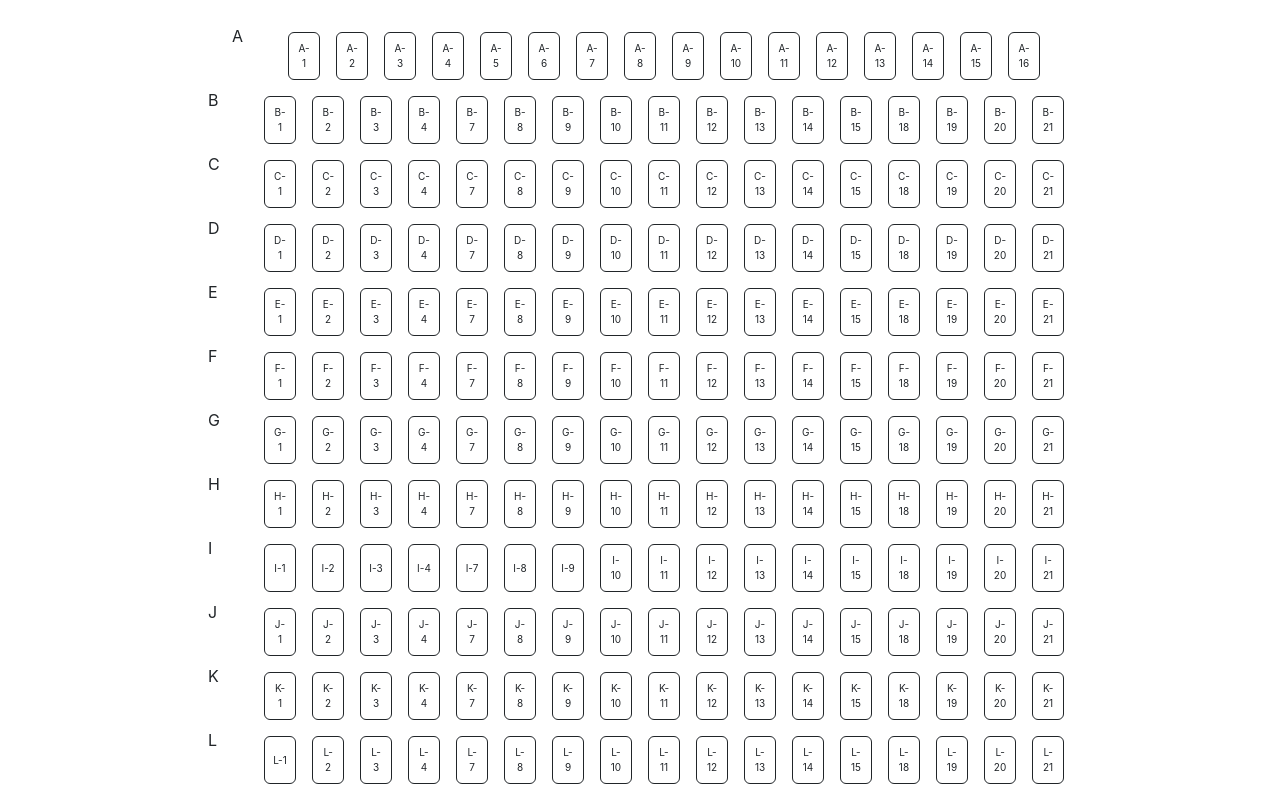
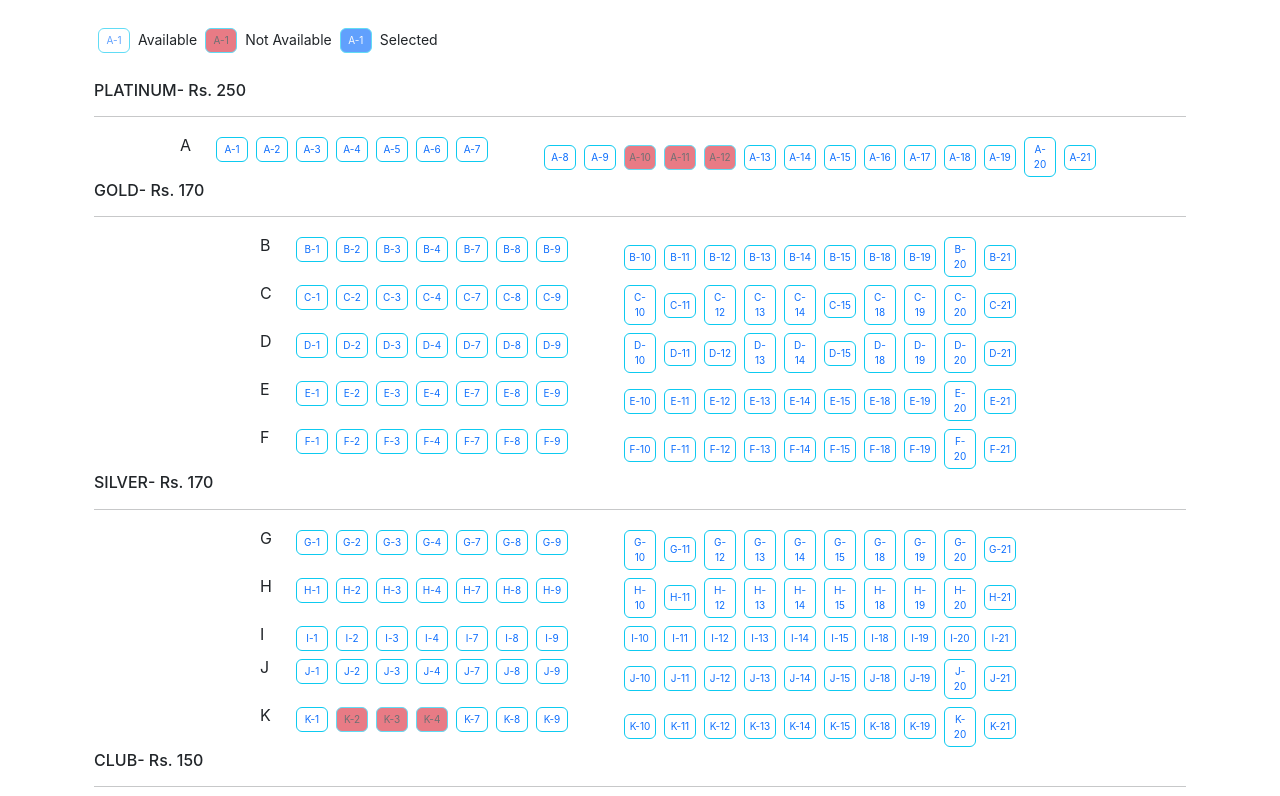
Before and after one commit to praveen1295/move-tickrts-booking-app, a React (Create React App) app: page /seatBooking in a window 1280 px wide. Shown: the top 796 px of the page. Built offline with nearby package versions, Linux system fonts and the light colour scheme.

Commit message:
completed

```diff
--- a/src/App.js
+++ b/src/App.js
@@ -1,4 +1,4 @@
-import React, { createContext, useState, useReducer, useContext } from "react";
+import React, { useState, useEffect, useReducer, useContext } from "react";
 import movieReducer from "./features/reducer";
 import movieContext from "./features/movieContext";
 import Home from "./components/Home";
@@ -11,9 +11,30 @@ import SeatBooking from "./components/SeatBooking";
 function App() {
   const initialState = useContext(movieContext);
   const [state, dispatch] = useReducer(movieReducer, initialState);
+  const [movieData, setMovieData] = useState([]);
+  const [loading, setLoading] = useState(false);
+
+  const getData = async () => {
+    setLoading(true);
+    const response = await fetch("API/movies.json");
+    const data = await response.json();
+    setLoading(false);
+    setMovieData(data);
+  };
+
+  useEffect(() => {
+    getData();
+  }, []);
 
   const [showDetail, setShowDetail] = useState({
-    movieName: "movie Name",
+    movieName: "",
+    totalSeat: 280,
+    selectedSeat: {
+      PLATINUM: { total: 20, booked: 19, available: 1 },
+      GOLD: { total: 80, booked: 88, available: 2 },
+      SILVER: { total: 80, booked: 30, available: 100 },
+      CLUB: { total: 80, booked: 20, available: 110 },
+    },
     totalSelectedSeat: 0,
     theaterName: "",
     totalAmount: 0,
@@ -21,14 +42,20 @@ function App() {
     seatType: "",
     seatNo: [],
     convenienceFee: 30,
+    bookedSeat: ["A-10", "A-11", "A-12", "K-4", "K-2", "K-3"],
   });
   return (
-    <>
+    <div>
       <movieContext.Provider
-        value={{ state, dispatch, showDetail, setShowDetail }}
+        value={{
+          state,
+          dispatch,
+          movieData,
+          showDetail,
+          loading,
+          setShowDetail,
+        }}
       >
-        {console.log(showDetail)}
-
         <Router>
           <Routes>
             <Route path="/" element={<Home />} />
@@ -38,7 +65,7 @@ function App() {
           </Routes>
         </Router>
       </movieContext.Provider>
-    </>
+    </div>
   );
 }
 
--- a/src/components/BookingSummary.jsx
+++ b/src/components/BookingSummary.jsx
@@ -23,7 +23,11 @@ const BookingSummary = () => {
                 <span>
                   {showDetail.seatType}:{" "}
                   {showDetail.seatNo.map((seat, idx) => {
-                    return <span key={idx}>{seat},</span>;
+                    return (
+                      <span span key={idx}>
+                        {seat},
+                      </span>
+                    );
                   })}
                 </span>
                 <span>{showDetail.totalAmount}.00</span>
--- a/src/components/Cart.js
+++ b/src/components/Cart.js
@@ -3,14 +3,14 @@ import { useNavigate } from "react-router-dom";
 import movieContext from "../features/movieContext";
 import SEAT from "../constents/SeatOption";
 
-const Cart = ({ time, theaterName }) => {
+const Cart = ({ time, theaterName, movieName }) => {
   const navigate = useNavigate();
   const { showDetail, setShowDetail } = useContext(movieContext);
-  const seats = [1, 2, 3, 4, 5, 6, 7, 8, 9];
+  const [noOfSeat, setNoOfSeat] = useState(false);
+  const seats = [1, 2, 3, 4, 5, 6, 7, 8, 9, 10];
 
-  const [activeSeat, setActiveSeat] = useState(false);
   const numberOfSeat = (e) => {
-    // console.log(e.target.innerHTML);
+    setNoOfSeat(true);
     setShowDetail({
       ...showDetail,
       totalSelectedSeat: e.target.innerHTML,
@@ -18,17 +18,26 @@ const Cart = ({ time, theaterName }) => {
     });
   };
   const handleShowTime = () => {
-    setShowDetail({ ...showDetail, theaterName: { theaterName } });
+    setShowDetail({
+      ...showDetail,
+      theaterName: { theaterName },
+      movieName: movieName,
+    });
   };
   const selectSeat = () => {
+    if (!noOfSeat) {
+      alert("Please select number of seats...");
+      return;
+    }
     navigate("/seatBooking");
+    setNoOfSeat(false);
   };
   return (
     <div>
       {/* <!-- Button trigger modal --> */}
       <button
         type="button"
-        class="btn btn-primary"
+        className="btn btn-primary"
         data-bs-toggle="modal"
         data-bs-target="#exampleModal"
         onClick={handleShowTime}
@@ -38,36 +47,44 @@ const Cart = ({ time, theaterName }) => {
 
       {/* <!-- Modal --> */}
       <div
-        class="modal fade"
+        className="modal fade"
         id="exampleModal"
         tabindex="-1"
         aria-labelledby="exampleModalLabel"
         aria-hidden="true"
       >
-        <div class="modal-dialog">
-          <div class="modal-content">
-            <div class="modal-header">
-              <h1 class="modal-title fs-5" id="exampleModalLabel">
+        <div className="modal-dialog">
+          <div className="modal-content">
+            <div className="modal-header">
+              <h1 className="modal-title fs-5" id="exampleModalLabel">
                 How Many Seats?
               </h1>
               <button
                 type="button"
-                class="btn-close"
+                className="btn-close"
                 data-bs-dismiss="modal"
                 aria-label="Close"
               ></button>
             </div>
-            <div class="modal-body">
+            <div className="modal-body">
               <div className="d-flex justify-content-around">
                 {seats.map((seat, idx) => {
                   return (
-                    <div
-                      //   className="radio cursor-pointer"
-                      style={{ cursor: "pointer" }}
-                      key={idx}
-                      onClick={(e) => numberOfSeat(e)}
-                    >
-                      {seat}
+                    <div key={idx}>
+                      <input
+                        type="radio"
+                        className="btn-check"
+                        name="options-outlined"
+                        id={idx}
+                        autocomplete="off"
+                      />
+                      <label
+                        className="btn btn-outline-success"
+                        htmlFor={idx}
+                        onClick={(e) => numberOfSeat(e)}
+                      >
+                        {seat}
+                      </label>
                     </div>
                   );
                 })}
@@ -77,19 +94,37 @@ const Cart = ({ time, theaterName }) => {
               <div className="d-flex justify-content-around">
                 {SEAT.SEAT_TYPE.map((seat, idx) => {
                   return (
-                    <div key={idx} className="text-center">
-                      <div className="text-secondary">{seat.type}</div>
+                    <div
+                      key={idx}
+                      className="text-center d-flex flex-column align-items-center"
+                    >
+                      <div className="text-secondary small">{seat.type}</div>
                       <div className="text-dark">Rs. {seat.price}</div>
-                      <div>{"Available"}</div>
+                      {showDetail.totalSelectedSeat <=
+                      showDetail.selectedSeat[seat.type].available ? (
+                        <small
+                          className="text-info"
+                          style={{ fontSize: "12px" }}
+                        >
+                          Available
+                        </small>
+                      ) : (
+                        <small
+                          className="text-danger"
+                          style={{ fontSize: "12px" }}
+                        >
+                          Not Available
+                        </small>
+                      )}
                     </div>
                   );
                 })}
               </div>
             </div>
-            <div class="modal-footer">
+            <div className="modal-footer">
               <button
                 type="button"
-                class="btn btn-secondary"
+                className="btn btn-secondary"
                 data-bs-dismiss="modal"
               >
                 Close
@@ -97,7 +132,7 @@ const Cart = ({ time, theaterName }) => {
               <button
                 onClick={selectSeat}
                 type="button"
-                class="btn btn-primary"
+                className="btn btn-primary"
                 data-bs-dismiss="modal"
               >
                 SELECT SEAT
--- a/src/components/SeatBooking.jsx
+++ b/src/components/SeatBooking.jsx
@@ -2,14 +2,18 @@ import React, { useContext, useEffect, useState } from "react";
 import { Link } from "react-router-dom";
 import SEATS from "../constents/SeatOption";
 import movieContext from "../features/movieContext";
+import SingleSeat from "./SingleSeat";
+import "../App.css";
 
 const SeatBooking = () => {
   const { showDetail, setShowDetail } = useContext(movieContext);
+  // eslint-disable-next-line
   const [seat, setSeat] = useState({ ...SEATS.SEAT_STRUCTURE });
   const [seatDetail, setSeatDetail] = useState([]);
   const [price, setPrice] = useState(0);
   const seatData = () => {
     let arr = [];
+    // eslint-disable-next-line
     let data = Object.values(seat).map((items, idx) => {
       arr.push(items);
       return items.seat;
@@ -17,15 +21,38 @@ const SeatBooking = () => {
     setSeatDetail(arr);
   };
 
-  const handleSeatClick = (e) => {
+  const handleSeatClick = (e, flag, setFlag) => {
     // e.stopPropagation();
+    let seat = e.target.innerHTML;
+    let char = e.target.innerHTML.charAt(0);
+
+    let newArr = showDetail.seatNo;
+    for (let i = 0; i < newArr.length; i++) {
+      if (newArr[i].includes(seat)) {
+        newArr.splice(i, 1);
+        setShowDetail({ ...showDetail, seatNo: newArr });
+        setFlag({ ...flag, select: false });
+
+        if (char === "A") {
+          setPrice((prev) => prev - SEATS.SEAT_PRICE.PLATINUM);
+        } else if (char === "B" || "C" || "D" || "E" || "F") {
+          setPrice((prev) => prev - SEATS.SEAT_PRICE.GOLD);
+        } else if (char === "G" || "H" || "I" || "J" || "K") {
+          setPrice((prev) => prev - SEATS.SEAT_PRICE.SILVER);
+        } else {
+          setPrice((prev) => prev - SEATS.SEAT_PRICE.CLUB);
+        }
+
+        return;
+      }
+    }
 
     if (showDetail.seatNo.length >= showDetail.totalSelectedSeat) {
       alert(`can not choose more then ${showDetail.totalSelectedSeat} seat`);
       return;
     }
-    let seat = e.target.innerHTML;
-    let char = e.target.innerHTML.charAt(0);
+    setFlag({ ...flag, select: true });
+
     let seatType = "";
 
     if (char === "A") {
@@ -51,41 +78,136 @@ const SeatBooking = () => {
 
   useEffect(() => {
     seatData();
+    // eslint-disable-next-line
   }, []);
 
   return (
     <div className="container p-4">
+      <button
+        className="btn border border-info p-1 m-1 text-primary"
+        style={{
+          width: "2rem",
+          fontSize: "10px",
+        }}
+        onClick={(e) => handleSeatClick(e)}
+        disabled="true"
+      >
+        A-1
+      </button>
+
+      <small className="p-1">Available</small>
+      <button
+        className="btn border border-info p-1 m-1 bg-danger "
+        style={{
+          width: "2rem",
+          fontSize: "10px",
+        }}
+        onClick={(e) => handleSeatClick(e)}
+        disabled="true"
+      >
+        A-1
+      </button>
+      <small className="p-1">Not Available</small>
+
+      <button
+        className="btn border border-info p-1 m-1 bg-primary text-light"
+        style={{
+          width: "2rem",
+          fontSize: "10px",
+        }}
+        onClick={(e) => handleSeatClick(e)}
+        disabled="true"
+      >
+        A-1
+      </button>
+      <small className="p-1">Selected</small>
+      <br />
+      <br />
+
       {seatDetail.map((item, idx) => {
-        return item.map((data, idx) => {
+        return (
+          <div className="">
+            {idx === 0 && (
+              <>
+                <h6>PLATINUM- Rs. 250</h6>
+                <hr />
+              </>
+            )}
+            {idx === 1 && (
+              <>
+                <h6>GOLD- Rs. 170</h6>
+                <hr />
+              </>
+            )}
+            {idx === 2 && (
+              <>
+                <h6>SILVER- Rs. 170</h6>
+                <hr />
+              </>
+            )}
+            {idx === 3 && (
+              <>
+                <h6>CLUB- Rs. 150</h6>
+                <hr />
+              </>
+            )}
+
+            {item.map((data, idx) => {
               return (
                 <div
                   key={idx}
                   className="d-flex align-item-center justify-content-center"
                 >
-              <div className="" style={{ width: "3rem" }}>
+                  <div className="" style={{ width: "2rem" }}>
                     {data.row}
                   </div>
-              {data.seats.map((seat, idx) => {
+                  <div className="d-flex gap-5">
+                    <div div className="">
+                      {data.seats.map((seat, index) => {
                         return (
-                  <button
-                    key={idx}
-                    className="btn border border-dark p-2 m-2"
-                    style={{ width: "2rem", fontSize: "10px" }}
-                    onClick={(e) => handleSeatClick(e)}
-                  >
-                    {data.row}-{seat}{" "}
-                  </button>
+                          <>
+                            {index < 7 && (
+                              <SingleSeat
+                                seat={seat}
+                                index={index}
+                                data={data}
+                                handleSeatClick={handleSeatClick}
+                              />
+                            )}
+                          </>
+                        );
+                      })}
+                    </div>
+
+                    <div className="">
+                      {data.seats.map((seat, index) => {
+                        return (
+                          <>
+                            {index >= 7 && (
+                              <SingleSeat
+                                seat={seat}
+                                index={index}
+                                data={data}
+                                handleSeatClick={handleSeatClick}
+                              />
+                            )}
+                          </>
+                        );
+                      })}
+                    </div>
+                  </div>
+                </div>
               );
             })}
           </div>
         );
-        });
       })}
+
       <div
-        className="d-flex justify-content-center my-4"
+        className="d-flex flex-column align-items-center my-4"
         style={{ width: "100%" }}
       >
-        {" "}
+        <div className="w-50 shadow p-3 mb-5 bg-body rounded"></div>
         <Link className="btn btn-info" to={"/summary"}>
           Pay Rs. - {price}
         </Link>
--- /dev/null
+++ b/src/components/SingleSeat.jsx
@@ -0,0 +1,41 @@
+import React, { useEffect, useState, useContext } from "react";
+import movieContext from "../features/movieContext";
+
+const SingleSeat = ({ seat, data, index, handleSeatClick }) => {
+  const { showDetail } = useContext(movieContext);
+
+  const [flag, setFlag] = useState({ disable: false, select: false });
+
+  const seatNotAvailable = (data) => {
+    for (let index = 0; index < showDetail.bookedSeat.length; index++) {
+      if (showDetail.bookedSeat[index] === data) {
+        setFlag({ ...flag, disable: true });
+        break;
+      }
+    }
+  };
+
+  useEffect(() => {
+    seatNotAvailable(`${data.row}-${seat}`);
+    // eslint-disable-next-line
+  }, []);
+
+  return (
+    <button
+      key={index}
+      className={`btn border border-info p-1 m-1 ${
+        flag.disable ? "bg-danger" : "text-primary"
+      } ${!flag.disable && flag.select ? "bg-primary text-light" : ""}`}
+      style={{
+        width: "2rem",
+        fontSize: "10px",
+      }}
+      onClick={(e) => handleSeatClick(e, flag, setFlag)}
+      disabled={flag.disable}
+    >
+      {data.row}-{seat}
+    </button>
+  );
+};
+
+export default SingleSeat;
--- a/src/constents/SeatOption.js
+++ b/src/constents/SeatOption.js
@@ -8,10 +8,13 @@ const SEATS = {
   SEAT_PRICE: { CLUB: 150, SILVER: 170, GOLD: 170, PLATINUM: 250 },
   MAX_SEAT_ALLOWED: 10,
   SEAT_STRUCTURE: {
-    PALTINUM: [
+    PLATINUM: [
       {
         row: "A",
-        seats: [1, 2, 3, 4, 5, 6, 7, 8, 9, 10, 11, 12, 13, 14, 15, 16],
+        seats: [
+          1, 2, 3, 4, 5, 6, 7, 8, 9, 10, 11, 12, 13, 14, 15, 16, 17, 18, 19, 20,
+          21,
+        ],
         totalPlaces: 16,
       },
     ],
```
Also changed, not shown: public/API/movies.json (added, +23 -0 lines), src/App.css (+52 -0 lines), src/components/Home.jsx (+37 -36 lines), src/features/movieContext.js (+20 -6 lines). Lines whose indentation alone changed are shown as unchanged.
